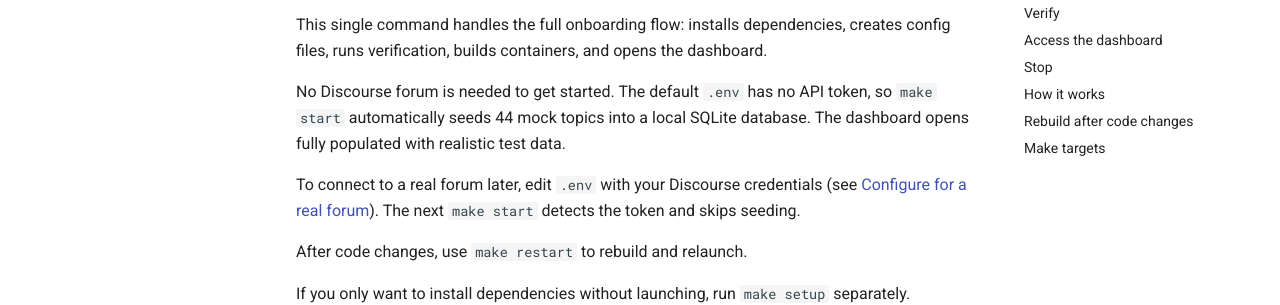
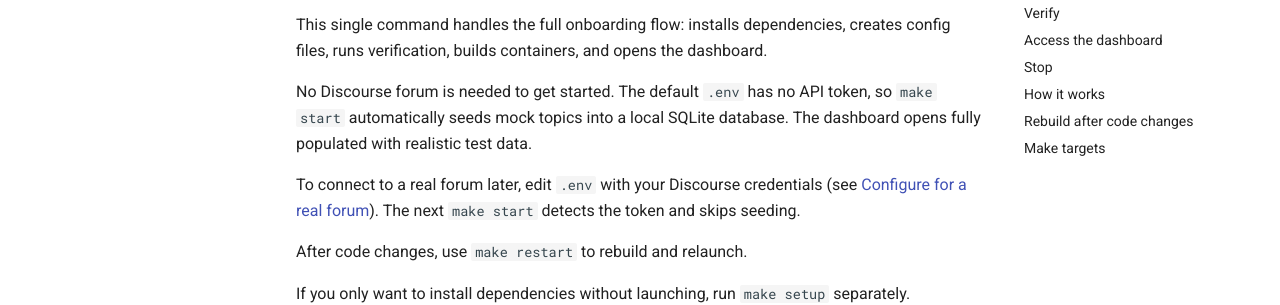
Before and after one commit to MorganDigitalAsyncTransparency/community, an MkDocs documentation site: the page built from discourse-observer/docs/getting-started.md, in a window 1280 px wide and 900 px high. Shown: the part 340-645 px from the top of the window. Built offline with MkDocs 1.6.1 and Material for MkDocs 9.7.7, drawn with Linux system fonts in a browser that asks for light colours; some of the changed text lies outside the part shown.

Commit message:
Remove hardcoded topic count from docs
The mock dataset will grow — avoid stating a specific number.

Co-Authored-By: Claude Opus 4.6 (1M context) <noreply@anthropic.com>

```diff
--- a/discourse-observer/docs/getting-started.md
+++ b/discourse-observer/docs/getting-started.md
@@ -10,7 +10,7 @@ make start
 
 This single command handles the full onboarding flow: installs dependencies, creates config files, runs verification, builds containers, and opens the dashboard.
 
-No Discourse forum is needed to get started. The default `.env` has no API token, so `make start` automatically seeds 44 mock topics into a local SQLite database. The dashboard opens fully populated with realistic test data.
+No Discourse forum is needed to get started. The default `.env` has no API token, so `make start` automatically seeds mock topics into a local SQLite database. The dashboard opens fully populated with realistic test data.
 
 To connect to a real forum later, edit `.env` with your Discourse credentials (see [Configure for a real forum](#configure-for-a-real-forum)). The next `make start` detects the token and skips seeding.
 
@@ -169,7 +169,7 @@ This stops the running containers, rebuilds changed layers, starts everything ag
 | Command | What it does |
 |---|---|
 | `make start` | One-command onboarding: setup, verify, configure, build, launch, open browser (auto-seeds mock data if no API token) |
-| `make seed` | Populate SQLite with 44 mock topics for development |
+| `make seed` | Populate SQLite with mock topics for development |
 | `make restart` | Verify, rebuild, and relaunch after code changes |
 | `make verify` | Run all linters and tests |
 | `make lint` | Run all linters (Go + markdown + frontend) |
```
Also changed, not shown: discourse-observer/backend/mock/README.md (+1 -1 lines).
